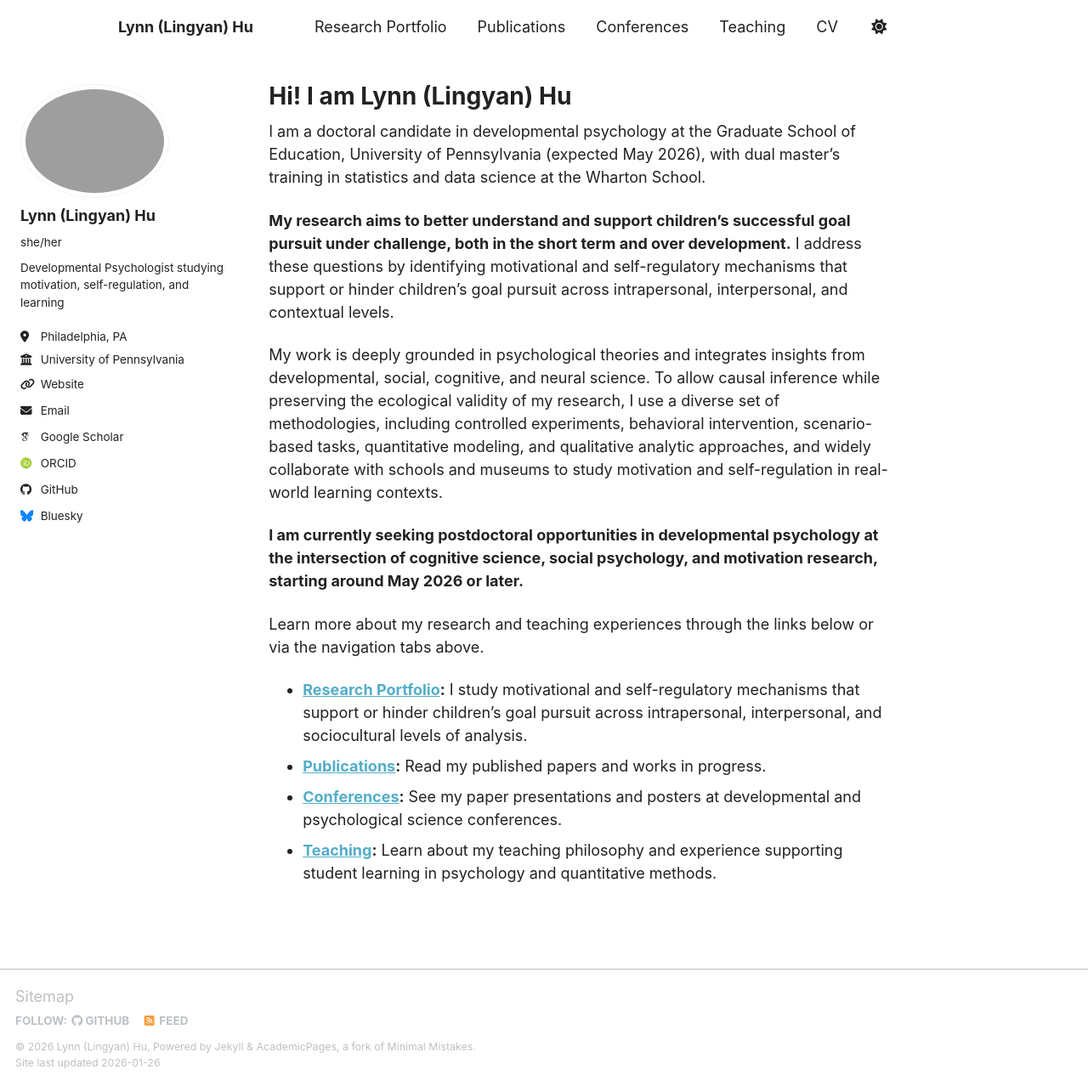
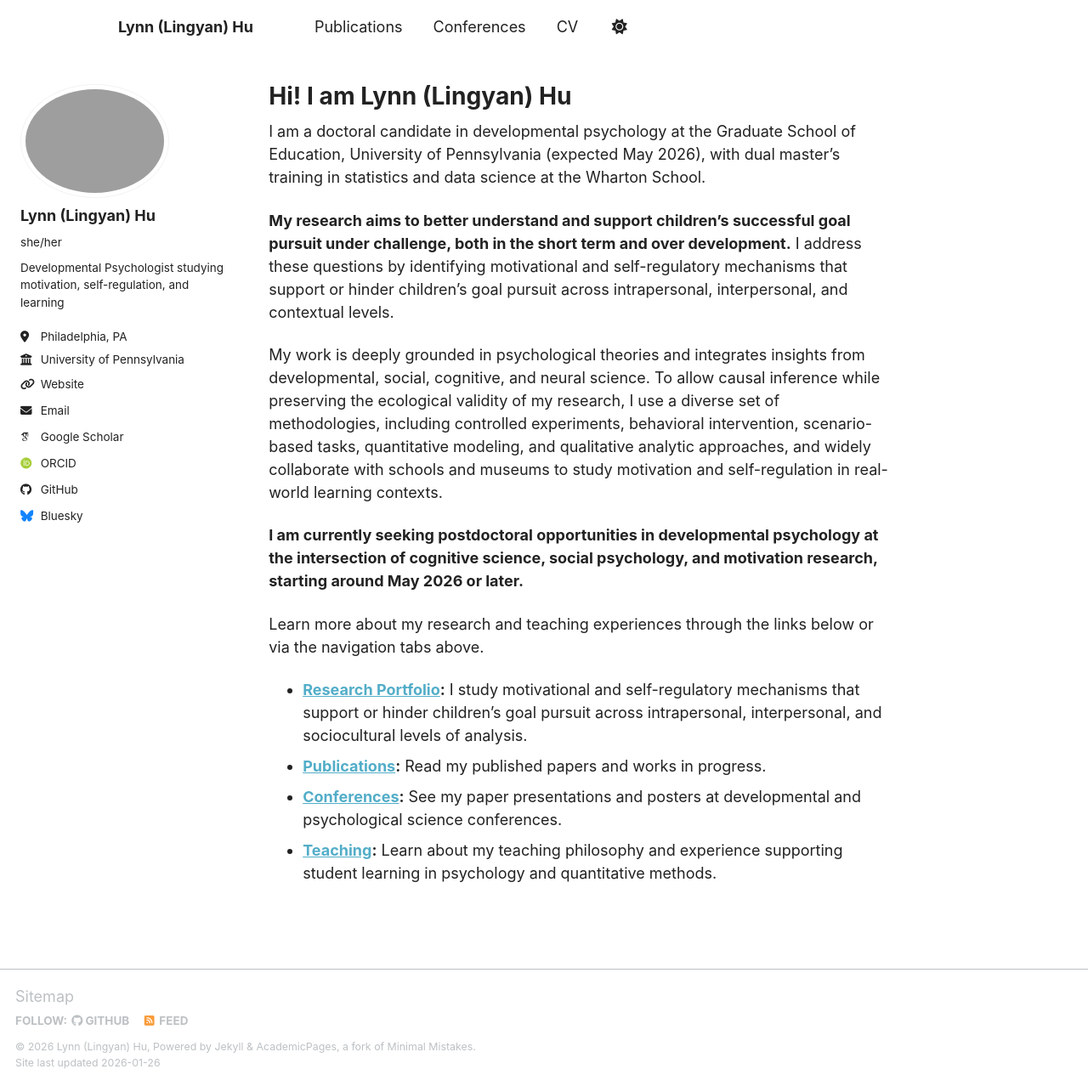
Before and after one commit to lingyh904/lingyh904.github.io, a Jekyll site: the page built from _pages/about.md, in a window 1280 px wide and 1278 px high. Shown: the whole window at 85% size. Built offline with Jekyll 4.4.1, drawn with Linux system fonts in a browser that asks for light colours; some web fonts are replaced; a script bundle is joined from its source files by our own code; library files that are not in the unit come from our copies.

Commit message:
Update navigation.yml

```diff
--- a/_data/navigation.yml
+++ b/_data/navigation.yml
@@ -8,8 +8,6 @@
 #      Markdown formatted page while the second is generated using JSON.
 
 main:
-  - title: "Research Portfolio"
-    url: /portfolio/
 
   - title: "Publications"
     url: /publications/
@@ -17,9 +15,6 @@ main:
   - title: "Conferences"
     url: /talks/
 
-  - title: "Teaching"
-    url: /teaching/
-
   - title: "CV"
     url: /cv/
 
```
